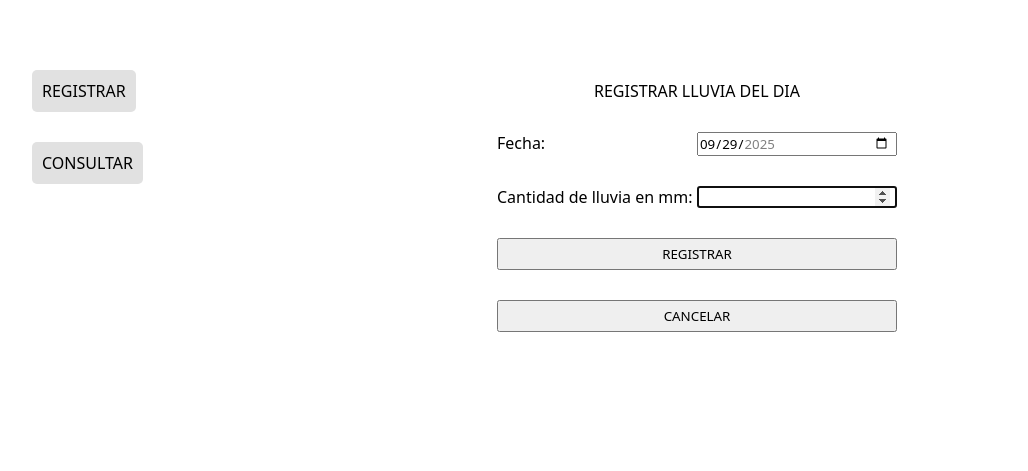
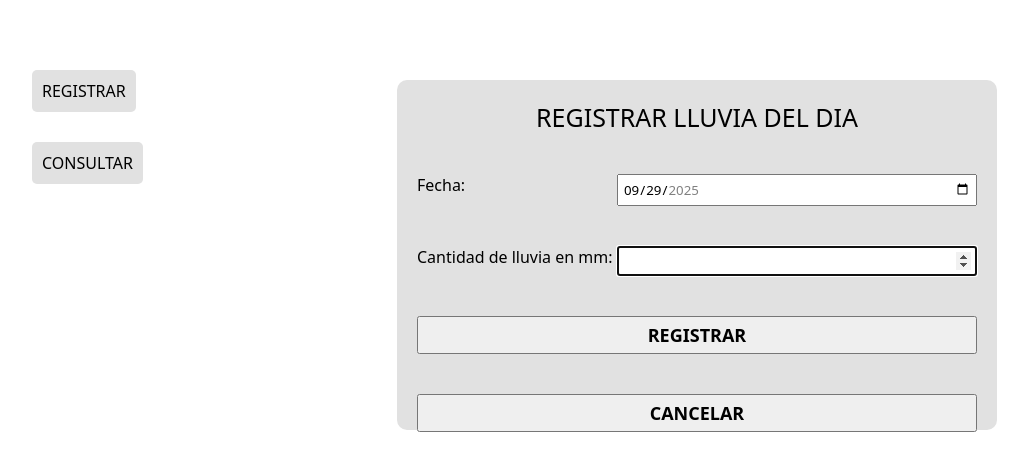
Before and after one commit to Jeremias-Ezequiel/RegistroDeLluviasPHP, a PHP site: page /?seccion=registrar in a window 1280 px wide. Shown: the part 73-544 px from the top of the page, without its empty margins (18-1046 px from the left). Run offline with PHP 8.4, Linux system fonts and the light colour scheme.

Commit message:
feat: Se agregó algunos estilos

```diff
--- a/app.css
+++ b/app.css
@@ -71,19 +71,23 @@ main{
 /*Formulario de registro*/
 
 #formulario-registro{
-    max-height: 500px;
-    width: 400px;
+    height: 350px;
+    width: 600px;
     min-height: 300px;
     display: flex;
     flex-direction: column;
-    gap: 30px;
+    gap: 40px;
     margin: 50px 0px;
+    background-color: #e1e1e1;
+    padding: 20px;
+    border-radius: 10px;
 }
 
 #formulario-registro legend{
     text-align: center;
     text-transform: uppercase;
     font-weight: 500;
+    font-size: 25px;
 }
 
 #formulario-registro div{
@@ -91,15 +95,23 @@ main{
     grid-template-columns: 200px 1fr;
 }
 
+#formulario-registro label{
+    font-size: 16px;
+}
+
 #formulario-registro input{
-    padding-right: 5px;
+    padding: 4px;
 }
 
 #formulario-registro button{
     padding: 5px;
     text-transform: uppercase;
     cursor: pointer;
+    font-weight: bold;
+    text-transform: uppercase;
+    font-size: 18px;
 }
+
 
 /*Estilo de mensajes*/
 .exito-msg{
@@ -108,6 +120,8 @@ main{
     padding: 8px;
     border-radius: 10px;
     color: white;
+    font-size: 18px;
+    font-weight: bold;
 }
 
 .error-msg{
@@ -116,6 +130,8 @@ main{
     padding: 8px;
     border-radius: 10px;
     color: white;
+    font-size: 18px;
+    font-weight: bold;
 }
 
 .max_cant{
@@ -135,4 +151,5 @@ main{
     font-weight: bold;
     text-transform: uppercase;
     cursor: pointer;
+    font-size: 18px;
 }
```
